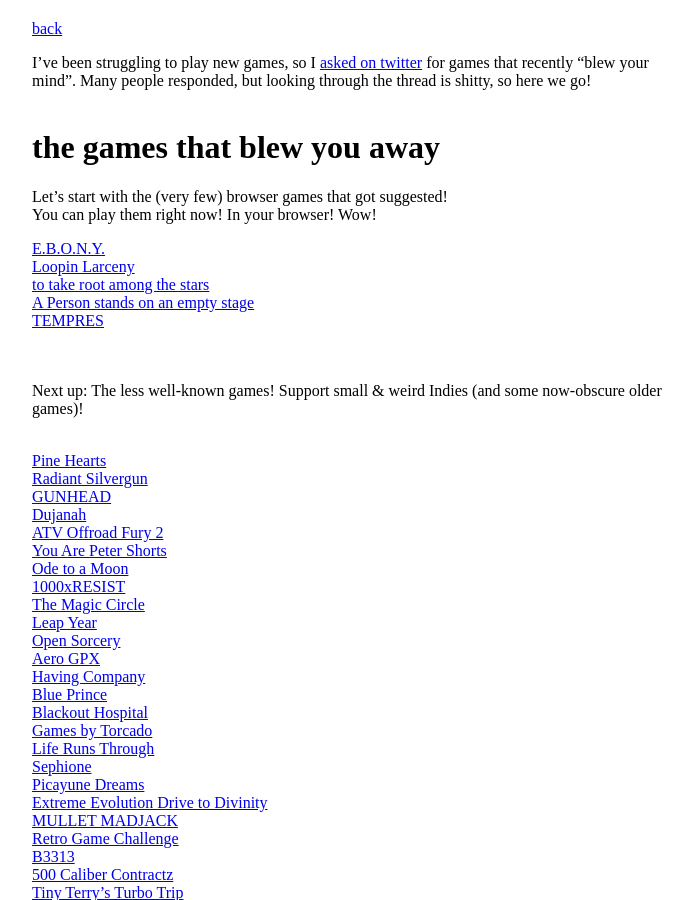
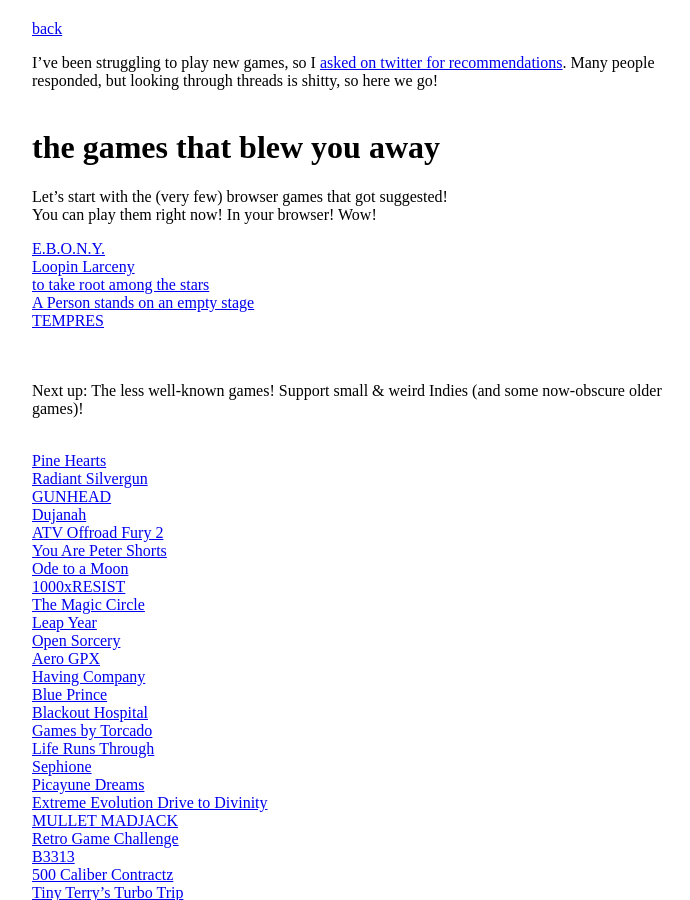
Before and after one commit to stuffedwombat/stuffedwombat.github.io, a Jekyll site: the page built from blown_away.md, in a window 1280 px wide and 900 px high. Shown: the whole window, without its empty margins (292-982 px from the left). Built offline with Jekyll 4.4.1, drawn with Linux system fonts in a browser that asks for light colours; our own code applies the rules of GitHub Pages for plain Markdown files; comment, search, counter and statistics services are not loaded.

Commit message:
Update blown_away.md

```diff
--- a/blown_away.md
+++ b/blown_away.md
@@ -1,6 +1,6 @@
 [back](thinking)
 
-I've been struggling to play new games, so I [asked on twitter](https://x.com/wombatstuff/status/1820793547118739853) for games that recently "blew your mind". Many people responded, but looking through the thread is shitty, so here we go!<br><br>
+I've been struggling to play new games, so I [asked on twitter for recommendations](https://x.com/wombatstuff/status/1820793547118739853). Many people responded, but looking through threads is shitty, so here we go!<br><br>
 
 # the games that blew you away
 
```
